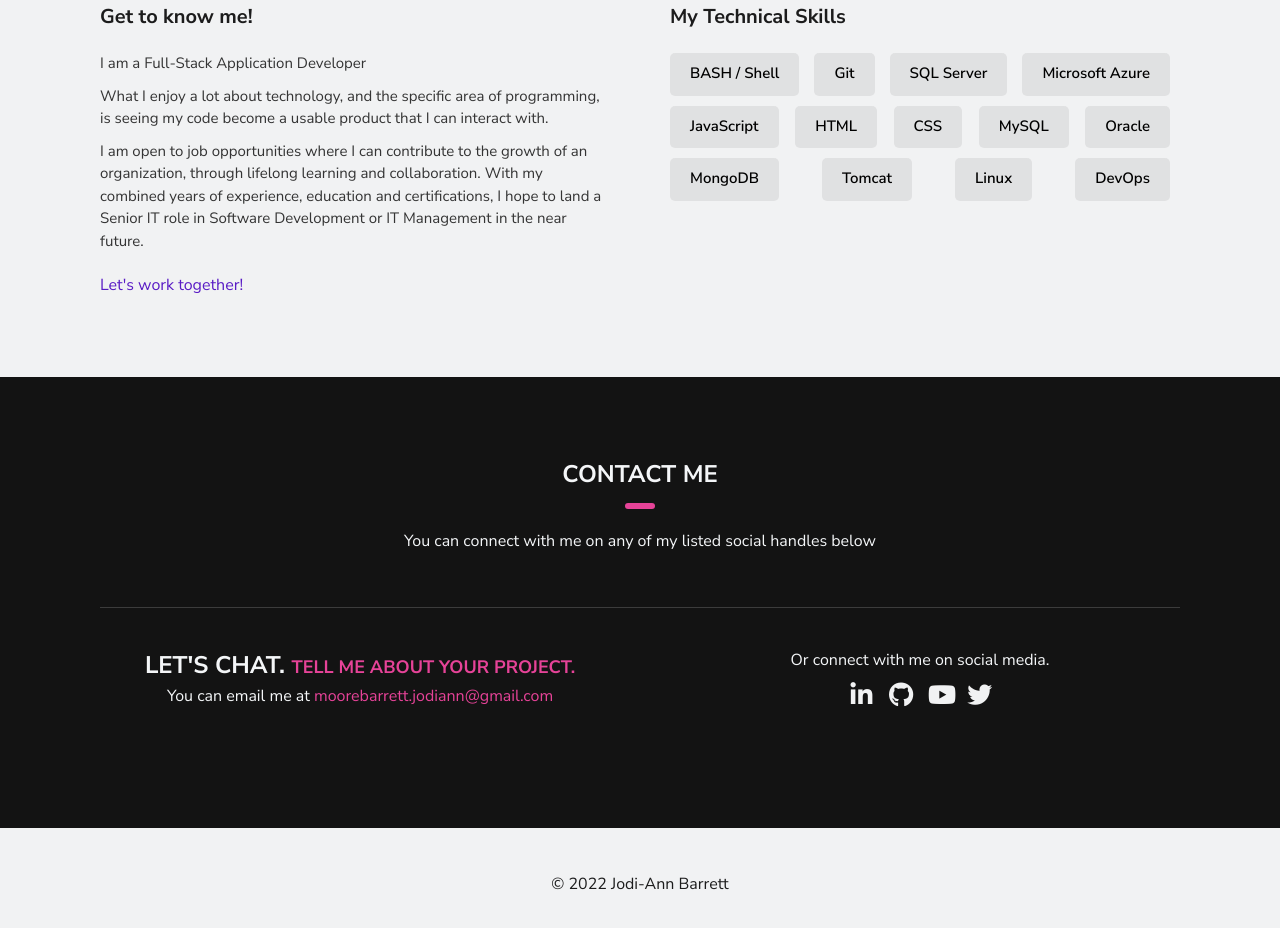
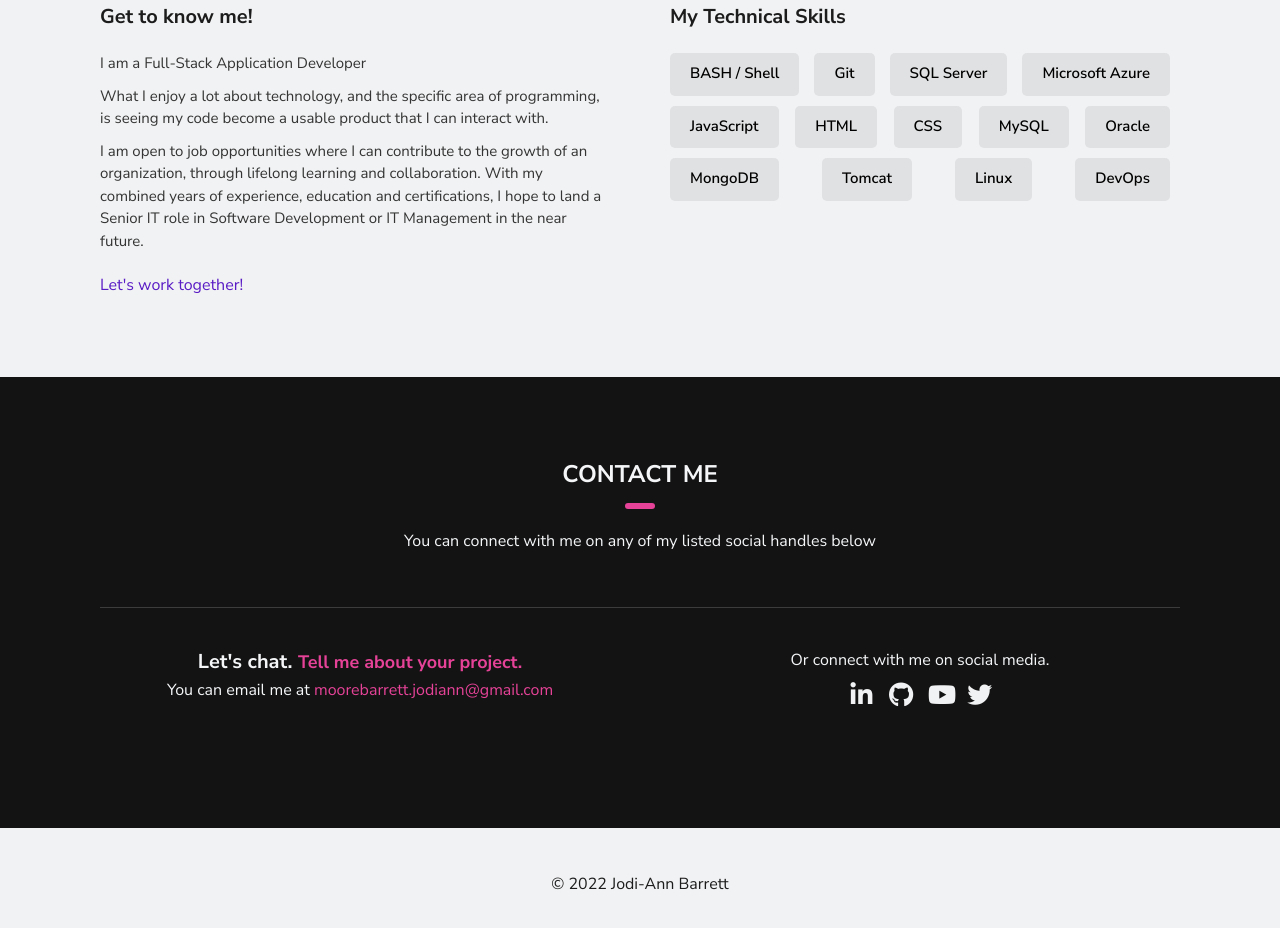
Before and after one commit to moorebarrett-jodiann/moorejodiannc, a plain HTML site: page index.html in a window 1280 px wide. Shown: the part 1042-1970 px from the top of the page. Drawn offline with Linux system fonts and the light colour scheme.

```diff
--- a/index.html
+++ b/index.html
@@ -98,7 +98,7 @@
                     </div>
                     <div class="row">
                         <div class="card">
-                            <h2>Let's chat. <span>Tell me about your project.</span></h2>
+                            <h3>Let's chat. <span>Tell me about your project.</span></h3>
                             <p>
                                 You can email me at
                                 <a href="mailto:moorebarrett.jodiann@gmail.com">moorebarrett.jodiann@gmail.com</a>
--- a/src/stylesheet/index.css
+++ b/src/stylesheet/index.css
@@ -480,7 +480,7 @@
     border-bottom: 1px solid rgba(225, 225, 226, 0.2);
 }
 
-.contact h2 {
+.contact .sub-heading h2 {
     color: var(--app-light-text-color);
     text-transform: uppercase;
 }
@@ -514,7 +514,12 @@
     height: 100px;
 }
 
-.contact .row .card h2 span {
+.contact .row .card h3 {
+    color: var(--app-light-text-color);
+    font-size: 20px;
+}
+
+.contact .row .card h3 span {
     color: var(--app-pink);
     font-size: 18px;
 }
```
